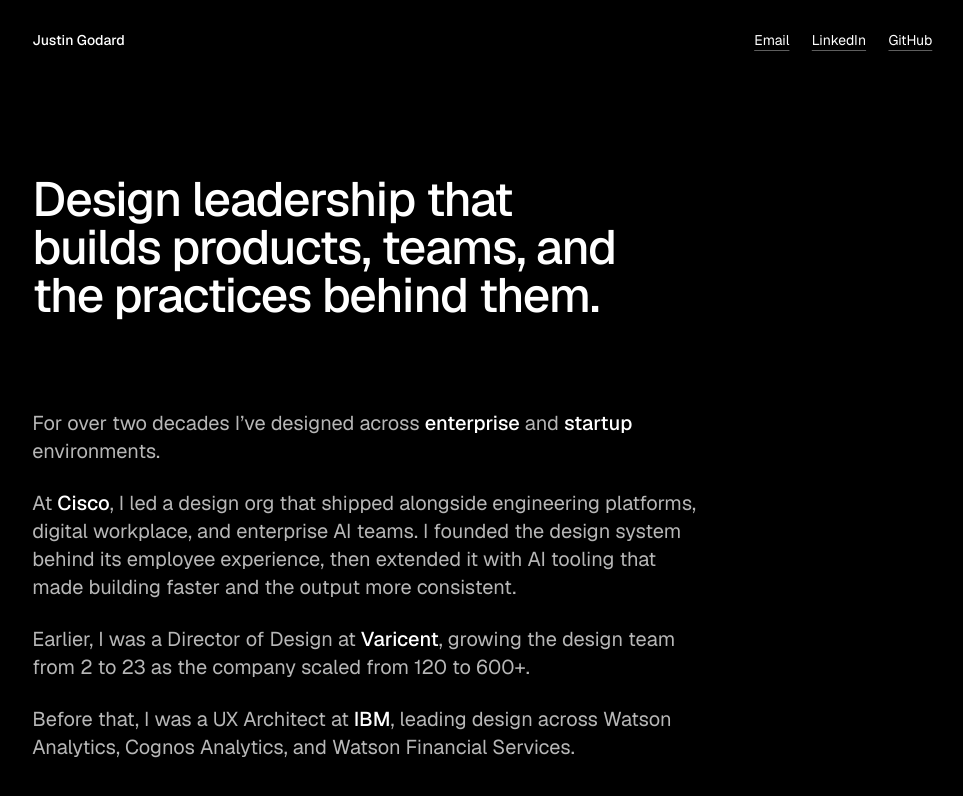
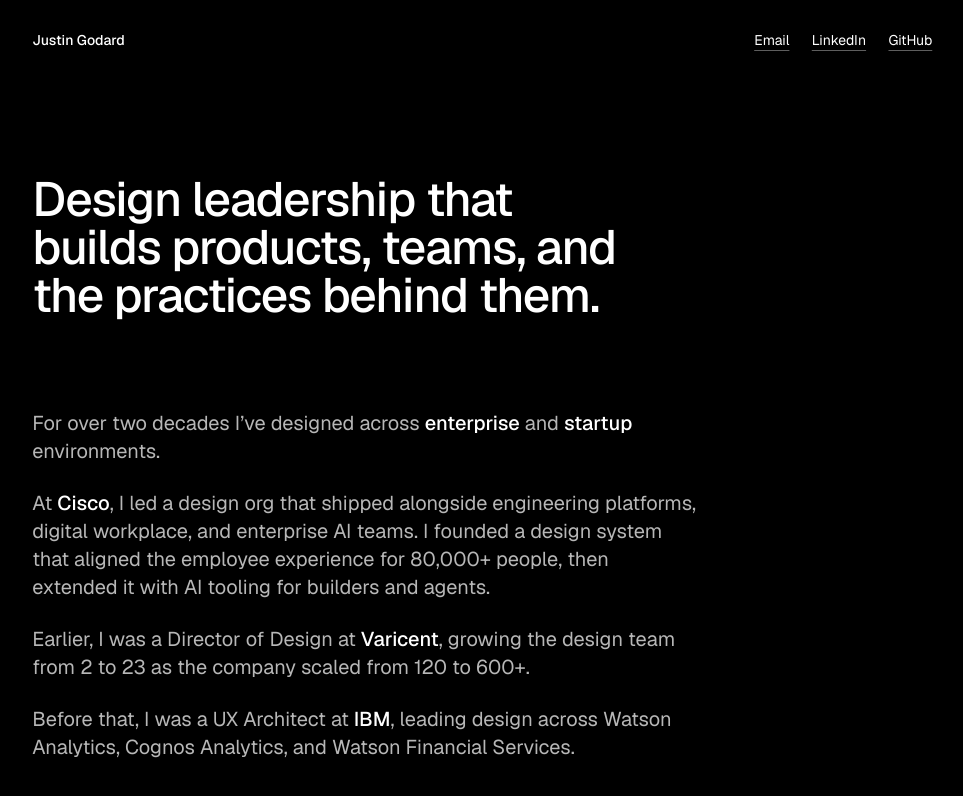
Before and after one commit to justingodard/justingodard-com, a plain HTML site: page index.html in a window 1280 px wide. Shown: the whole page, without its empty margins (1-964 px from the left). Drawn offline with nearby package versions, Linux system fonts and the light colour scheme.

Commit message:
Copy changes
Co-Authored-By: Claude Sonnet 5.5 <noreply@anthropic.com>

```diff
--- a/index.html
+++ b/index.html
@@ -133,7 +133,7 @@
 
   <div class="about">
     <p>For over two decades I’ve designed across <b>enterprise</b> and <b>startup</b> environments.</p>
-    <p>At <b>Cisco</b>, I led a design org that shipped alongside engineering platforms, digital workplace, and enterprise AI teams. I founded the design system behind its employee experience, then extended it with AI tooling that made building faster and the output more consistent.</p>
+    <p>At <b>Cisco</b>, I led a design org that shipped alongside engineering platforms, digital workplace, and enterprise AI teams. I founded a design system that aligned the employee experience for 80,000+ people, then extended it with AI tooling for builders and agents.</p>
     <p>Earlier, I was a Director of Design at <b>Varicent</b>, growing the design team from 2 to 23 as the company scaled from 120 to 600+.</p>
     <p>Before that, I was a UX Architect at <b>IBM</b>, leading design across Watson Analytics, Cognos Analytics, and Watson Financial Services.</p>
   </div>
```
